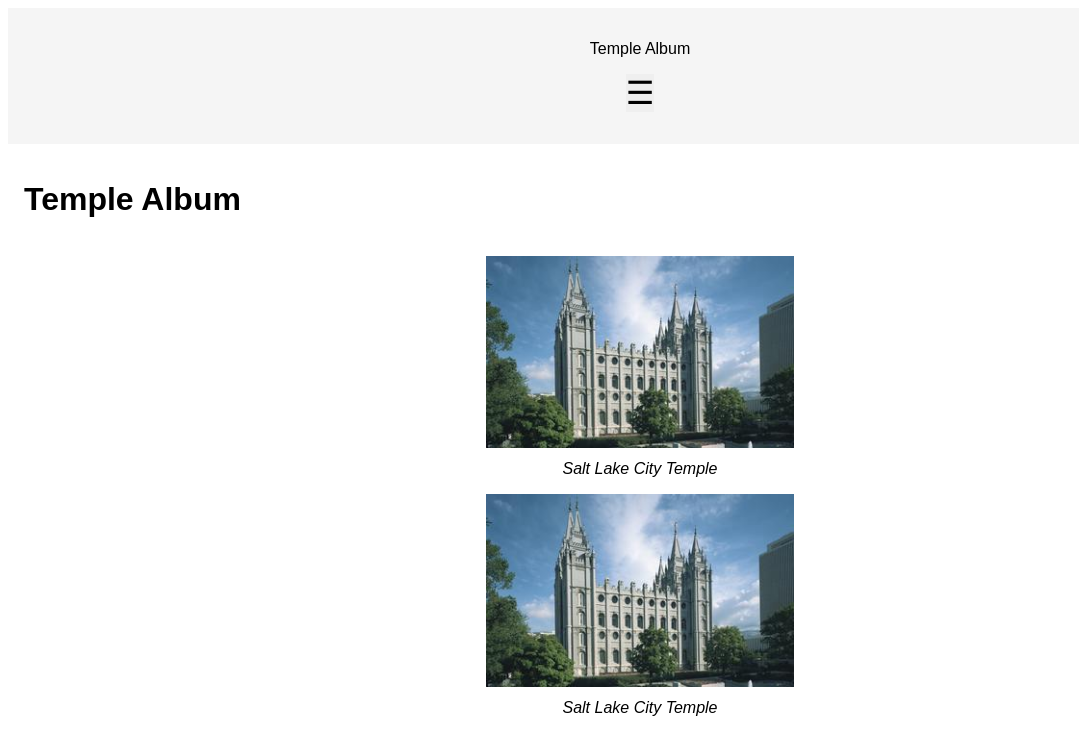
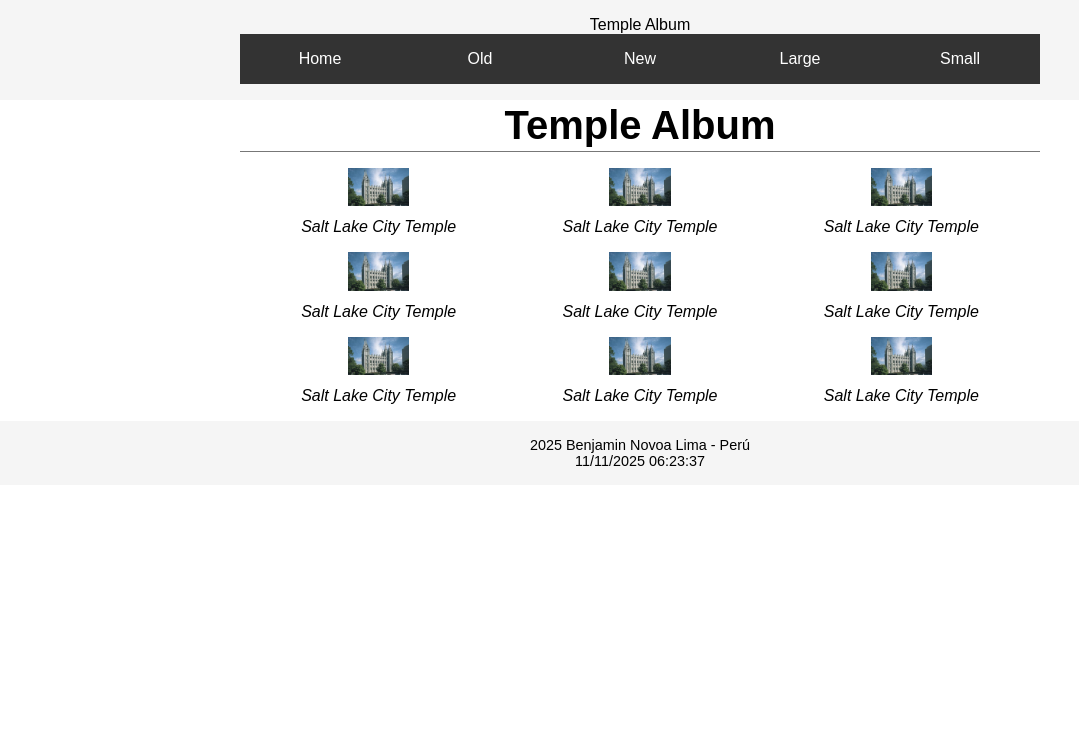
Before and after one commit to benja-novoa322/wdd131, a plain HTML site: page temples.html in a window 1280 px wide. Shown: the top 730 px of the page, without its empty margins (0-1079 px from the left). Drawn offline with Linux system fonts and the light colour scheme.

Commit message:
it´s done and I DONE

```diff
--- a/scripts/temples.js
+++ b/scripts/temples.js
@@ -3,3 +3,11 @@ currentyear.textContent = new Date().getFullYear();
 
 const lastModified = document.lastModified;
 document.querySelector("#lastModified").textContent = lastModified;
+
+const hambutton = document.querySelector('#menubutton');
+const navigation = document.querySelector('.navigation');
+
+hambutton.addEventListener('click', () => {
+    navigation.classList.toggle('open');
+    hambutton.classList.toggle('open');
+});
--- a/styles/temples-large.css
+++ b/styles/temples-large.css
@@ -0,0 +1,21 @@
+@media (min-width: 640px) {
+
+    h1 {
+        font-size: 2.5rem;
+        margin-left: 0;
+        text-align: center;
+    }
+
+    #menubutton {
+        display: none;
+    }
+
+    .navigation {
+        flex-direction: row;
+    }
+
+    .navigation a {
+        display: block;
+        flex: 1 1 100%;
+    }
+}
--- a/styles/temples.css
+++ b/styles/temples.css
@@ -1,5 +1,5 @@
 * {
-    margin: o;
+    margin: 0;
     padding: 0;
 }
 
@@ -7,25 +7,30 @@ body {
     font-family: sans-serif;
 }
 
-
-
 header {
     text-align: center;
     padding: 1rem;
     background-color: #f5f5f5;
 }
 
-nav a {
-    display: block;
-    margin: 0.5rem 0;
-    color: #333;
+main {
+    max-width: 800px;
+    margin: 0 auto;
+
 }
 
-main {
+h1 {
+font-size: 2.5rem;
+padding: 3px;
+border-bottom: 1px solid #777;
+}
+
+.conteiner {
     display: grid;
-    grid-template-columns: 1fr;
+    grid-template-columns: repeat(auto-fit, minmax(200px, 1fr));
     gap: 1rem;
     padding: 1rem;
+    place-items: center;
 }
 
 figure {
@@ -50,14 +55,55 @@ footer {
     font-size: 0.9rem;
 }
 
-#menubutton {
-    background-color: none;
-    border: none;
-    font-size: 2rem;
-    cursor: pointer;
-    margin-bottom: 1rem;
+nav {
+    background-color: #36454f;
+    margin: 0 auto;
+    max-width: 800px;
 }
 
-#primarynav {
+nav ul {
+    list-style-type: none;
+}
+
+#menubutton {
+    font-size: 1.5rem;
+    border: 0;
+    background: none;
+    color: #000;
+    position: absolute;
+    top: 1rem;
+    right: 1rem;
+}
+
+#menubutton::before {
+    content: '☰';
+}
+
+#menubutton.open::before {
+    content: '❌';
+}
+
+.navigation {
+	display: flex;
+	flex-direction: column;
+	justify-content: space-around;
+	list-style: none;
+	background-color: #333;
+	color: #fff;
+}
+
+nav a {
     display: none;
+    color: #fff;
+    text-align: center;
+    padding: 1rem;
+    text-decoration: none;
 }
+
+nav a:hover {
+    border: 1px solid white;
+}
+
+.open a {
+    display: block;
+}
--- a/temples.html
+++ b/temples.html
@@ -1,5 +1,6 @@
 <!DOCTYPE html>
 <html lang="en">
+
 <head>
     <meta charset="UTF-8">
     <meta name="viewport" content="width=device-width, initial-scale=1.0">
@@ -8,20 +9,24 @@
     <link rel="stylesheet" href="styles/temples-large.css">
     <script src="scripts/temples.js" defer></script>
 </head>
+
 <body>
     <header>
         <p>Temple Album</p>
-        <button id="menubutton">☰</button>
-        <nav id="primarynav">
+        <button type="button" id="menubutton"></button>
+        <nav>
+            <ul class="navigation">
                 <a href="#">Home</a>
                 <a href="#">Old</a>
                 <a href="#">New</a>
                 <a href="#">Large</a>
                 <a href="#">Small</a>
+            </ul>
         </nav>
     </header>
     <main>
         <h1>Temple Album</h1>
+        <div class="conteiner">
             <figure>
                 <img src="images/salt-lake-temple.jpg" alt="templo de salt lake">
                 <figcaption>Salt Lake City Temple</figcaption>
@@ -58,6 +63,7 @@
                 <img src="images/salt-lake-temple.jpg" alt="templo de salt lake">
                 <figcaption>Salt Lake City Temple</figcaption>
             </figure>
+        </div>
     </main>
     <footer>
         <p><span id="currentyear"></span> Benjamin Novoa Lima - Perú</p>
@@ -66,4 +72,5 @@
 
 
 </body>
+
 </html>
```
Lines whose indentation alone changed are shown as unchanged.
